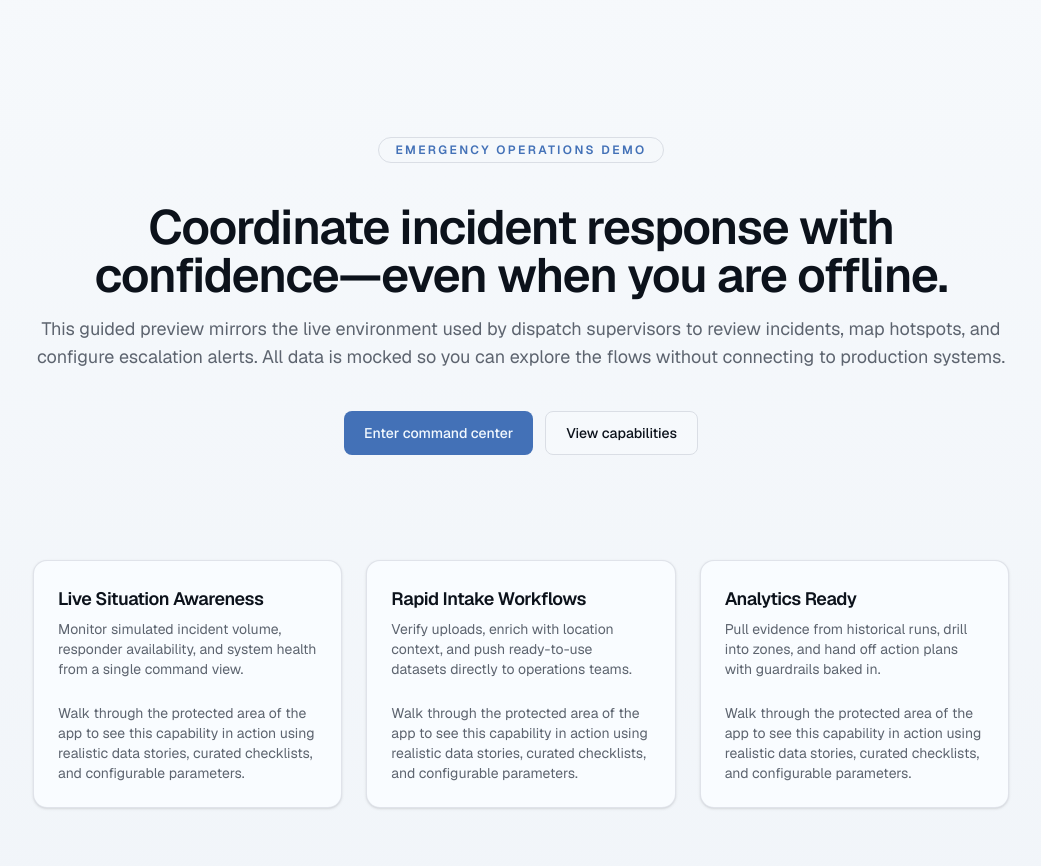
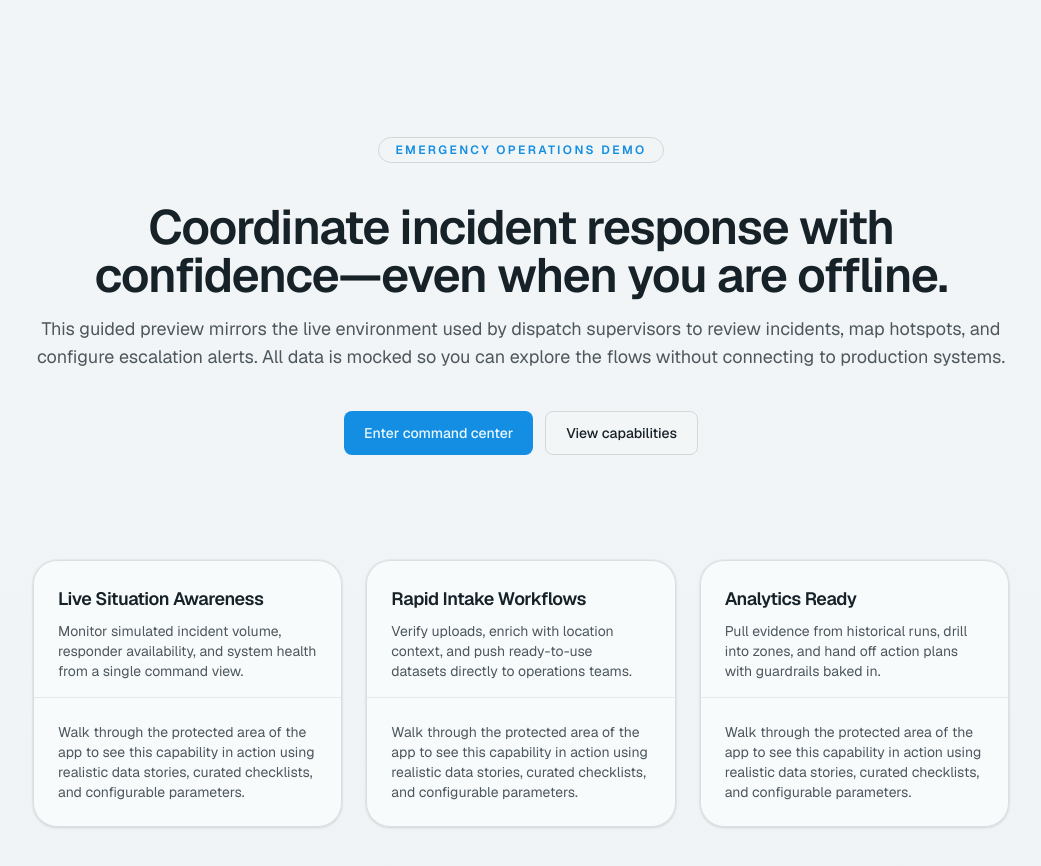
Before and after one commit to tomdeocales/emergency-reporting, a Next.js app: page / in a window 1280 px wide. Shown: the top 866 px of the page, without its empty margins (119-1160 px from the left). Built offline with nearby package versions, Linux system fonts and the light colour scheme.

Commit message:
style: refine palette and card layout

```diff
--- a/src/app/globals.css
+++ b/src/app/globals.css
@@ -45,71 +45,71 @@
 
 :root {
   --radius: 0.625rem;
-  --background: oklch(0.98 0.005 250);
-  --foreground: oklch(0.18 0.02 260);
-  --card: oklch(0.99 0.005 250);
-  --card-foreground: oklch(0.18 0.02 260);
-  --popover: oklch(0.99 0.005 250);
-  --popover-foreground: oklch(0.18 0.02 260);
-  --primary: oklch(0.55 0.12 258);
-  --primary-foreground: oklch(0.98 0.015 254);
-  --secondary: oklch(0.94 0.015 250);
-  --secondary-foreground: oklch(0.24 0.025 258);
-  --muted: oklch(0.95 0.01 255);
-  --muted-foreground: oklch(0.5 0.02 260);
-  --accent: oklch(0.95 0.015 250);
-  --accent-foreground: oklch(0.24 0.03 258);
+  --background: oklch(0.97 0.004 230);
+  --foreground: oklch(0.24 0.02 240);
+  --card: oklch(0.985 0.004 230);
+  --card-foreground: oklch(0.24 0.02 240);
+  --popover: oklch(0.985 0.004 230);
+  --popover-foreground: oklch(0.24 0.02 240);
+  --primary: oklch(0.63 0.16 247);
+  --primary-foreground: oklch(0.97 0.02 236);
+  --secondary: oklch(0.93 0.01 230);
+  --secondary-foreground: oklch(0.28 0.015 235);
+  --muted: oklch(0.95 0.006 240);
+  --muted-foreground: oklch(0.45 0.015 235);
+  --accent: oklch(0.94 0.012 230);
+  --accent-foreground: oklch(0.28 0.02 235);
   --destructive: oklch(0.577 0.245 27.325);
-  --border: oklch(0.9 0.01 255);
-  --input: oklch(0.92 0.01 255);
-  --ring: oklch(0.64 0.05 258);
-  --chart-1: oklch(0.65 0.17 257);
-  --chart-2: oklch(0.68 0.12 223);
-  --chart-3: oklch(0.58 0.13 315);
-  --chart-4: oklch(0.7 0.18 40);
-  --chart-5: oklch(0.72 0.16 140);
-  --sidebar: oklch(0.97 0.01 255);
-  --sidebar-foreground: oklch(0.23 0.02 260);
-  --sidebar-primary: oklch(0.55 0.13 258);
-  --sidebar-primary-foreground: oklch(0.98 0.01 255);
-  --sidebar-accent: oklch(0.95 0.015 250);
-  --sidebar-accent-foreground: oklch(0.26 0.03 258);
-  --sidebar-border: oklch(0.9 0.01 255);
-  --sidebar-ring: oklch(0.64 0.05 258);
+  --border: oklch(0.88 0.006 235);
+  --input: oklch(0.9 0.006 235);
+  --ring: oklch(0.58 0.03 240);
+  --chart-1: oklch(0.63 0.14 246);
+  --chart-2: oklch(0.66 0.12 196);
+  --chart-3: oklch(0.6 0.14 320);
+  --chart-4: oklch(0.68 0.16 45);
+  --chart-5: oklch(0.7 0.15 160);
+  --sidebar: oklch(0.965 0.005 230);
+  --sidebar-foreground: oklch(0.3 0.02 235);
+  --sidebar-primary: oklch(0.62 0.15 246);
+  --sidebar-primary-foreground: oklch(0.97 0.02 236);
+  --sidebar-accent: oklch(0.94 0.01 230);
+  --sidebar-accent-foreground: oklch(0.3 0.02 235);
+  --sidebar-border: oklch(0.88 0.006 235);
+  --sidebar-ring: oklch(0.58 0.03 240);
 }
 
 .dark {
-  --background: oklch(0.18 0.02 260);
-  --foreground: oklch(0.98 0.005 255);
-  --card: oklch(0.2 0.01 255);
-  --card-foreground: oklch(0.98 0.01 252);
-  --popover: oklch(0.2 0.01 255);
-  --popover-foreground: oklch(0.98 0.01 252);
-  --primary: oklch(0.68 0.15 258);
-  --primary-foreground: oklch(0.2 0.02 258);
-  --secondary: oklch(0.3 0.02 255);
-  --secondary-foreground: oklch(0.96 0.01 252);
-  --muted: oklch(0.28 0.015 255);
-  --muted-foreground: oklch(0.7 0.015 260);
-  --accent: oklch(0.28 0.02 255);
-  --accent-foreground: oklch(0.96 0.01 252);
+  --background: oklch(0.16 0.015 240);
+  --foreground: oklch(0.97 0.003 240);
+  --card: oklch(0.18 0.01 240);
+  --card-foreground: oklch(0.96 0.01 240);
+  --popover: oklch(0.18 0.01 240);
+  --popover-foreground: oklch(0.96 0.01 240);
+  --primary: oklch(0.65 0.16 246);
+  --primary-foreground: oklch(0.2 0.015 236);
+  --secondary: oklch(0.32 0.015 235);
+  --secondary-foreground: oklch(0.95 0.01 236);
+  --muted: oklch(0.3 0.01 235);
+  --muted-foreground: oklch(0.72 0.02 240);
+  --accent: oklch(0.3 0.015 235);
+  --accent-foreground: oklch(0.95 0.01 236);
   --destructive: oklch(0.704 0.191 22.216);
-  --border: oklch(0.3 0.01 255 / 40%);
-  --input: oklch(0.32 0.01 255 / 35%);
-  --ring: oklch(0.62 0.07 258);
-  --chart-1: oklch(0.55 0.18 260);
-  --chart-2: oklch(0.58 0.17 300);
-  --chart-3: oklch(0.65 0.18 30);
-  --chart-4: oklch(0.6 0.2 190);
-  --chart-5: oklch(0.62 0.2 140);
-  --sidebar: oklch(0.22 0.02 255);
-  --sidebar-foreground: oklch(0.96 0.01 252);
-  --sidebar-primary: oklch(0.62 0.18 258);
-  --sidebar-primary-foreground: oklch(0.98 0.01 255);
-  --sidebar-accent: oklch(0.3 0.02 255);
-  --sidebar-accent-foreground: oklch(0.96 0.01 252);
-  --sidebar-border: oklch(0.32 0.01 255 / 35%);
-  --sidebar-ring: oklch(0.62 0.07 258);
+  --border: oklch(0.32 0.01 235 / 45%);
+  --input: oklch(0.34 0.01 235 / 40%);
+  --ring: oklch(0.6 0.06 246);
+  --chart-1: oklch(0.57 0.16 246);
+  --chart-2: oklch(0.6 0.16 320);
+  --chart-3: oklch(0.63 0.17 40);
+  --chart-4: oklch(0.6 0.18 200);
+  --chart-5: oklch(0.62 0.18 160);
+  --sidebar: oklch(0.24 0.015 235);
+  --sidebar-foreground: oklch(0.95 0.01 236);
+  --sidebar-primary: oklch(0.64 0.16 246);
+  --sidebar-primary-foreground: oklch(0.97 0.02 236);
+  --sidebar-accent: oklch(0.32 0.015 235);
+  --sidebar-accent-foreground: oklch(0.95 0.01 236);
+  --sidebar-border: oklch(0.34 0.01 235 / 40%);
+  --sidebar-ring: oklch(0.6 0.06 246);
 }
 
 @layer base {
--- a/src/components/ui/card.tsx
+++ b/src/components/ui/card.tsx
@@ -7,7 +7,7 @@ export function Card({
   return (
     <div
       className={cn(
-        "rounded-xl border border-border bg-card text-card-foreground shadow-sm",
+        "rounded-3xl border border-border/60 bg-card/95 text-card-foreground shadow-sm ring-1 ring-border/30 backdrop-blur supports-[backdrop-filter]:backdrop-blur",
         className,
       )}
       {...props}
@@ -21,7 +21,10 @@ export function CardHeader({
 }: React.HTMLAttributes<HTMLDivElement>) {
   return (
     <div
-      className={cn("flex flex-col space-y-1.5 p-6", className)}
+      className={cn(
+        "flex flex-col gap-2 border-b border-border/50 px-6 pb-4 pt-6",
+        className,
+      )}
       {...props}
     />
   );
@@ -55,7 +58,7 @@ export function CardContent({
   className,
   ...props
 }: React.HTMLAttributes<HTMLDivElement>) {
-  return <div className={cn("p-6 pt-0", className)} {...props} />;
+  return <div className={cn("p-6", className)} {...props} />;
 }
 
 export function CardFooter({
@@ -63,6 +66,12 @@ export function CardFooter({
   ...props
 }: React.HTMLAttributes<HTMLDivElement>) {
   return (
-    <div className={cn("flex items-center p-6 pt-0", className)} {...props} />
+    <div
+      className={cn(
+        "flex items-center border-t border-border/50 px-6 pb-6 pt-4",
+        className,
+      )}
+      {...props}
+    />
   );
 }
```
